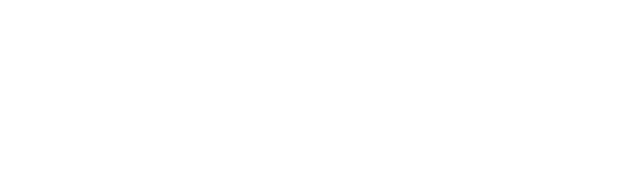
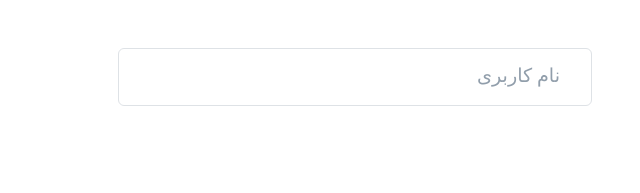
Before and after one commit to MehradKahbazi/memento, a React (Create React App) app: page /test in a window 1280 px wide. Before the commit this address had no page. Shown: the top 193 px of the page, without its empty margins (640-1280 px from the left). Built offline with nearby package versions, Linux system fonts and the light colour scheme.

Commit message:
chore: form input styled

```diff
--- a/src/App.js
+++ b/src/App.js
@@ -3,6 +3,7 @@
 import Auth from './components/Layout/Auth';
 import Login from './pages/Login';
 import Dashboard from './pages/Dashboard';
+import FormTest from './pages/FormTest';
 
 function App() {
   return (
@@ -14,6 +15,7 @@
         <Route path='/auth' element={<Auth />}>
           <Route path='/auth/login' element={<Login />} />
         </Route>
+        <Route path='/test' element={<FormTest/>}/>
       </Routes>
   );
 }
--- a/src/assets/styles/main.css
+++ b/src/assets/styles/main.css
@@ -8,6 +8,11 @@
 
 body{
     font-family: IranSans !important;
+}
+
+.rtl{
+    text-align: right;
+    direction: rtl;
 }
 
 /* .login-bg{
@@ -245,6 +250,8 @@
     line-height: 1.625rem;
 }
 
+/* form input style */
+
 .text-input{
     width: 29.625rem !important;
     padding: 1rem !important;
@@ -254,16 +261,29 @@
     direction: rtl;
 }
 
-.text-input::placeholder{
-    color: var(--11-text-color-light-03-text-disabled, #919EAB);
-    text-align: start;
-    font-family: IRANSans;
-    font-size: 1rem;
-    font-style: normal;
-    font-weight: 400;
-    line-height: 1.5rem;
+.text-input:focus{
+    border-color: none !important;
+    box-shadow: none !important;
 }
 
-.text-input:focus{
-    border: none;
+
+
+.label{
+    background-color: white;
+    color: #919EAB;
+    font-size: 1.2rem;
+    direction: rtl;
+    position: relative;
+    top: -44px;
+    right: 1rem;
+    transition: all 0.3s ease-out;
+
 }
+
+.text-input:focus~label ,
+.text-input:active~label,
+.text-input:not(:placeholder-shown)~label{
+    transform: translateY(-30px);
+    color: #919EAB;
+    font-size: 1rem;
+}
--- /dev/null
+++ b/src/pages/FormTest.js
@@ -0,0 +1,39 @@
+const FormTest = () => {
+    return (
+        <>
+        {/* <form>
+        <div className="container">
+            <div className="row justify-content-center vh-100 align-items-center rtl">
+                <div className="col-md-6 ">
+                    <div className="card p-5 rounded-4">
+                    <div class="form-floating mb-3">
+                        <input type="email" className="form-control mb-3 text-input" id="floatingInput" placeholder=""/>
+                        <label htmlFor="floatingInput" className="label-rtl">Email address</label>
+                        <small id="emailHelp" class="form-text text-muted">We'll never share your email with anyone else.</small>
+                        </div>
+                        <div class="form-floating">
+                        <input type="password" className="form-control mb-3 text-input" id="floatingPassword" placeholder="Password"/>
+                        <label htmlFor="floatingPassword" className="label-rtl">Password</label>
+                        </div>
+                        <div class="form-check">
+                            <input type="checkbox" className="form-check-input mb-5 " id="exampleCheck1"/>
+                            <label className="form-check-label label-rtl" htmlFor="exampleCheck1">Check me out</label>
+                        </div>
+                          <button type="submit" className="btn btn-primary">Submit</button>
+                    </div>
+                </div>
+            </div>
+        </div>
+      </form> */}
+
+      <form className="login-bo">
+        <div className="rtl me-5 user-box">
+            <input className="form-control text-input mt-5" id="text-input" placeholder=""/>
+            <label htmlFor="text-input" className="form-label label px-3">نام کاربری</label>
+        </div>
+      </form>
+      </>
+     );
+}
+
+export default FormTest;
```
